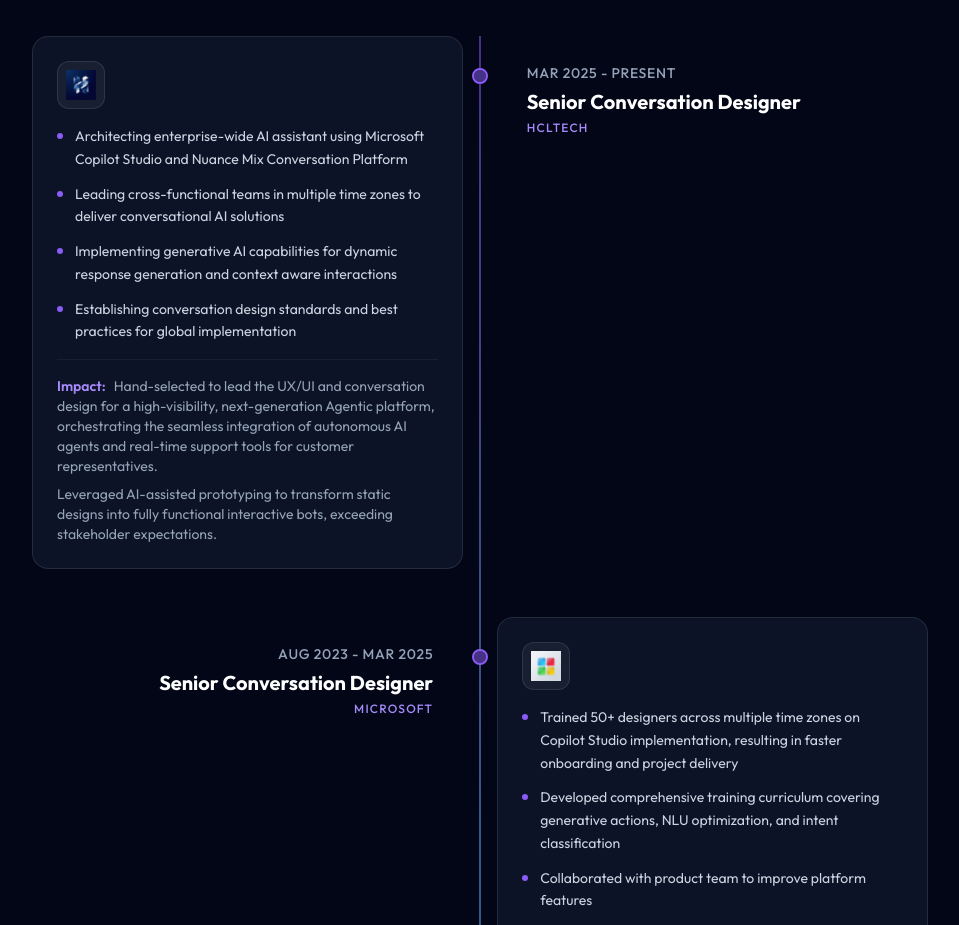
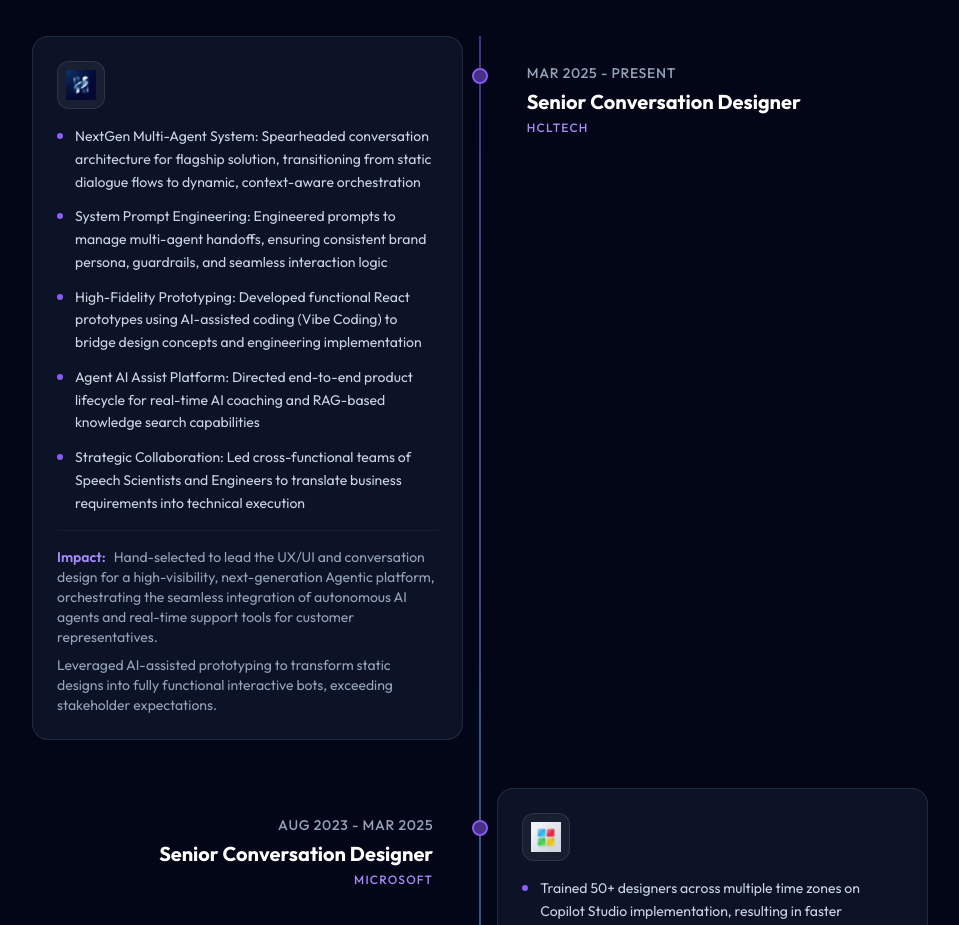
Before and after one commit to theuxfactor/arungeorge_v2, a React (Vite) app: page / in a window 1280 px wide. Shown: the part 1940-2865 px from the top of the page, without its empty margins (160-1119 px from the left). Built offline with nearby package versions, Linux system fonts and the light colour scheme.

Commit message:
Update HCLTech experience with detailed project descriptions

```diff
--- a/src/components/Resume.jsx
+++ b/src/components/Resume.jsx
@@ -15,10 +15,11 @@
             location: "Remote",
             logo: hclLogo,
             description: [
-                "Architecting enterprise-wide AI assistant using Microsoft Copilot Studio and Nuance Mix Conversation Platform",
-                "Leading cross-functional teams in multiple time zones to deliver conversational AI solutions",
-                "Implementing generative AI capabilities for dynamic response generation and context aware interactions",
-                "Establishing conversation design standards and best practices for global implementation"
+                "NextGen Multi-Agent System: Spearheaded conversation architecture for flagship solution, transitioning from static dialogue flows to dynamic, context-aware orchestration",
+                "System Prompt Engineering: Engineered prompts to manage multi-agent handoffs, ensuring consistent brand persona, guardrails, and seamless interaction logic",
+                "High-Fidelity Prototyping: Developed functional React prototypes using AI-assisted coding (Vibe Coding) to bridge design concepts and engineering implementation",
+                "Agent AI Assist Platform: Directed end-to-end product lifecycle for real-time AI coaching and RAG-based knowledge search capabilities",
+                "Strategic Collaboration: Led cross-functional teams of Speech Scientists and Engineers to translate business requirements into technical execution"
             ],
             impact: [
                 "Hand-selected to lead the UX/UI and conversation design for a high-visibility, next-generation Agentic platform, orchestrating the seamless integration of autonomous AI agents and real-time support tools for customer representatives.",
```
